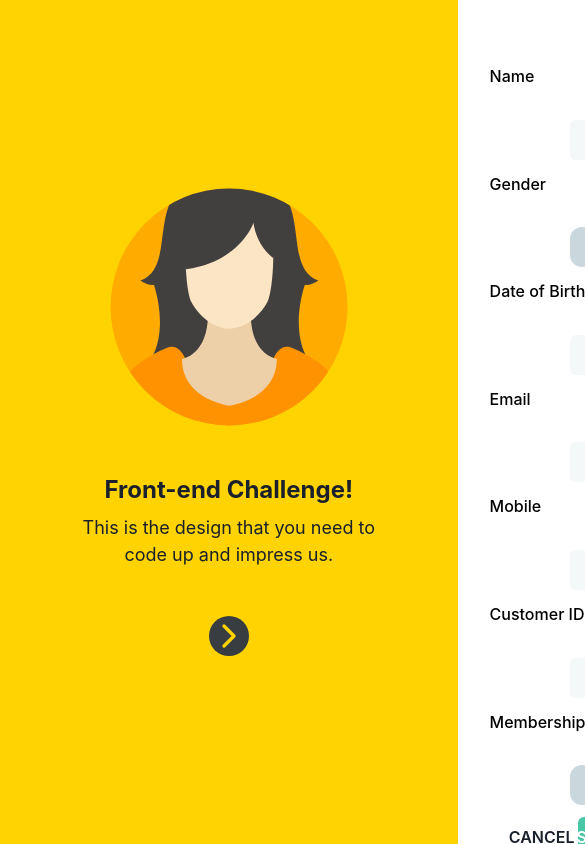
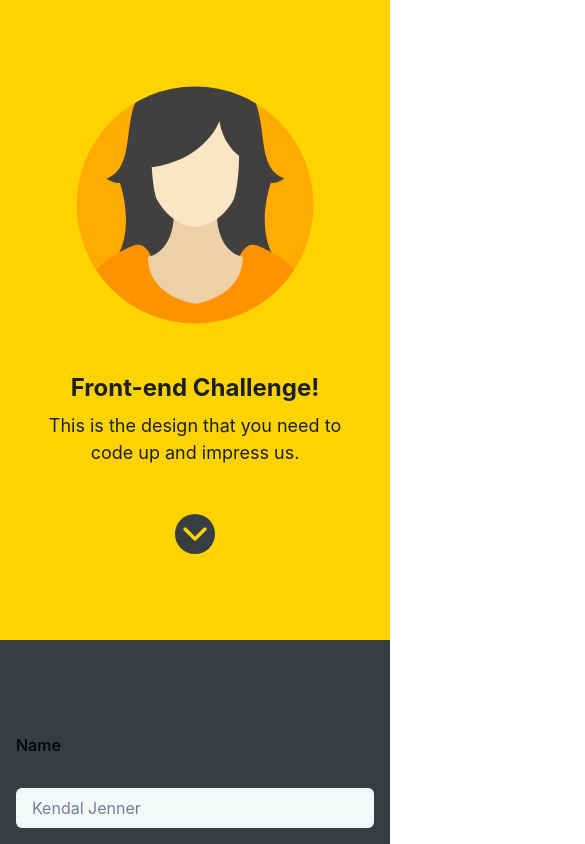
Before and after one commit to DevLereko/frontend-interview-chaperone, a React (Create React App) app: page /landing-page in a window 390 px wide. Shown: the top 844 px of the page, 585 px wide, since content can reach past the window. Built offline with nearby package versions, Linux system fonts and the light colour scheme.

Commit message:
updated responsiveness and updated the mobile view for the form

```diff
--- a/src/components/form/Form.tsx
+++ b/src/components/form/Form.tsx
@@ -45,7 +45,13 @@ function Form() {
   };
 
   return (
-    <Box w="full" py="0px" pl="28.6em" minH="100vh">
+    <Box
+      w="full"
+      py={{ base: "28.6px", md: "0px" }}
+      pl={{ base: "none", md: "28.6em" }}
+      bgColor={{ base: "#373d40", md: "transparent" }}
+      minH="100vh"
+    >
       <Flex
         direction={{ base: "column", md: "row" }}
         justify="center"
@@ -61,14 +67,14 @@ function Form() {
           w="full"
           pt="3em"
         >
-          <Box px="28" py="1em">
+          <Box px={{ base: "4", md: "28" }} py="1em">
             <form onSubmit={handleSubmit(onSubmit)}>
               <Stack
                 direction={{ base: "column", lg: "row" }}
                 mb="3"
-                spacing={"1.475em"}
+                spacing="1.475em"
                 justifyContent="space-between"
-                alignItems="center"
+                alignItems={{ base: "flex-start", md: "center" }}
               >
                 <Box minW="10em">
                   <FormLabel
@@ -101,7 +107,7 @@ function Form() {
                 direction={{ base: "column", lg: "row" }}
                 mb="3"
                 spacing="1.475em"
-                alignItems="center"
+                alignItems={{ base: "flex-start", md: "center" }}
               >
                 <Box minW="10em">
                   <FormLabel
@@ -124,7 +130,7 @@ function Form() {
                 direction={{ base: "column", lg: "row" }}
                 mb="3"
                 spacing="1.475em"
-                alignItems="center"
+                alignItems={{ base: "flex-start", md: "center" }}
               >
                 <Box minW="10em">
                   <FormLabel
@@ -157,7 +163,7 @@ function Form() {
                 direction={{ base: "column", lg: "row" }}
                 mb="3"
                 spacing="1.475em"
-                alignItems="center"
+                alignItems={{ base: "flex-start", md: "center" }}
               >
                 <Box minW="10em">
                   <FormLabel
@@ -194,7 +200,7 @@ function Form() {
                 direction={{ base: "column", lg: "row" }}
                 mb="3"
                 spacing="1.475em"
-                alignItems="center"
+                alignItems={{ base: "flex-start", md: "center" }}
               >
                 <Box minW="10em">
                   <FormLabel
@@ -227,7 +233,7 @@ function Form() {
                 direction={{ base: "column", lg: "row" }}
                 mb="3"
                 spacing="1.475em"
-                alignItems="center"
+                alignItems={{ base: "flex-start", md: "center" }}
               >
                 <Box minW="10em">
                   <FormLabel
@@ -260,7 +266,7 @@ function Form() {
                 direction={{ base: "column", lg: "row" }}
                 mb="3"
                 spacing="1.475em"
-                alignItems="center"
+                alignItems={{ base: "flex-start", md: "center" }}
               >
                 <Box minW="10em">
                   <FormLabel
@@ -280,15 +286,18 @@ function Form() {
                 </FormControl>
               </Stack>
               <Stack
-                direction="row"
+                direction={{ base: "column", md: "row" }}
                 spacing={4}
                 align="center"
                 justify="center"
+                mt="6"
               >
                 <Button
                   colorScheme="black"
+                  width={{ base: "full", md: "auto" }}
                   _hover={{ border: "1px solid #49c8a8" }}
                   variant="ghost"
+                  bgColor={{ base: "white", md: "transparent" }}
                   onClick={() => {
                     reset();
                   }}
@@ -298,6 +307,7 @@ function Form() {
                 <Button
                   bgColor="#49c8a8"
                   color="white"
+                  width={{ base: "full", md: "auto" }}
                   type="submit"
                   variant="solid"
                   _hover={{ bgColor: "#49c8a8" }}
--- a/src/components/gender-radio-button/GenderRadioButton.tsx
+++ b/src/components/gender-radio-button/GenderRadioButton.tsx
@@ -36,7 +36,7 @@ function CustomRadio(props: CustomRadioProps) {
   );
 }
 
-function MappedGroup() {
+function MappedGenderGroup() {
   const list = ["Male", "Female"];
   const listIcons = { maleIcon, femaleIcon };
   const { getRootProps, getRadioProps } = useRadioGroup({
@@ -68,7 +68,7 @@ function MappedGroup() {
 export default function GenderRadioButton() {
   return (
     <Box>
-      <MappedGroup />
+      <MappedGenderGroup />
     </Box>
   );
 }
--- a/src/components/membership-radio-group/MembershipRadioGroup.tsx
+++ b/src/components/membership-radio-group/MembershipRadioGroup.tsx
@@ -35,7 +35,7 @@ function CustomRadio(props: CustomRadioProps) {
   );
 }
 
-function MappedGroup() {
+function MappedMembershipGroup() {
   const list = ["Classic", "Silver", "Gold"];
   const icon = { card };
   const { getRootProps, getRadioProps } = useRadioGroup({
@@ -63,7 +63,7 @@ function MappedGroup() {
 export default function MembershipRadioGroup() {
   return (
     <Box>
-      <MappedGroup />
+      <MappedMembershipGroup />
     </Box>
   );
 }
--- a/src/components/side-bar/SideBar.tsx
+++ b/src/components/side-bar/SideBar.tsx
@@ -1,16 +1,31 @@
-import { Box, Stack, Text, IconButton, Img, Heading } from "@chakra-ui/react";
-import { FiChevronLeft, FiChevronRight } from "react-icons/fi";
+import {
+  Box,
+  Stack,
+  Text,
+  IconButton,
+  Img,
+  Heading,
+  useMediaQuery,
+} from "@chakra-ui/react";
+import {
+  FiChevronDown,
+  FiChevronLeft,
+  FiChevronRight,
+  FiChevronUp,
+} from "react-icons/fi";
 import { useNavigate } from "react-router-dom";
 import face from "../../images/face.svg";
 
 function SideBar() {
   const navigate = useNavigate();
+  const [isMobile] = useMediaQuery("((max-width: 768px)");
+
   return (
     <Box>
       <Stack
-        pos="fixed"
-        h="100vh"
-        w="28.6em"
+        pos={{ base: "relative", md: "fixed" }}
+        h={{ base: "40em", md: "100vh" }}
+        w={{ base: "100vw", md: "28.6em" }}
         flexDir="column"
         backgroundColor="#ffd300"
         zIndex="popover"
@@ -24,7 +39,7 @@ function SideBar() {
           <Heading textAlign="center" fontSize="2xl">
             Front-end Challenge!
           </Heading>
-          <Text textAlign="center" fontSize="lg" px={20}>
+          <Text textAlign="center" fontSize="lg" px={{ base: 8, md: 20 }}>
             This is the design that you need to code up and impress us.
           </Text>
         </Stack>
@@ -38,7 +53,11 @@ function SideBar() {
                 navigate("/landing-page/content-page");
               }}
             >
-              <FiChevronRight size="xl" color="#ffd300" />
+              {isMobile ? (
+                <FiChevronDown size="xl" color="#ffd300" />
+              ) : (
+                <FiChevronRight size="xl" color="#ffd300" />
+              )}
             </IconButton>
           ) : (
             <IconButton
@@ -49,7 +68,11 @@ function SideBar() {
                 navigate("/landing-page");
               }}
             >
-              <FiChevronLeft size="xl" color="#ffd300" />
+              {isMobile ? (
+                <FiChevronUp size="xl" color="#ffd300" />
+              ) : (
+                <FiChevronLeft size="xl" color="#ffd300" />
+              )}
             </IconButton>
           )}
         </Box>
```
